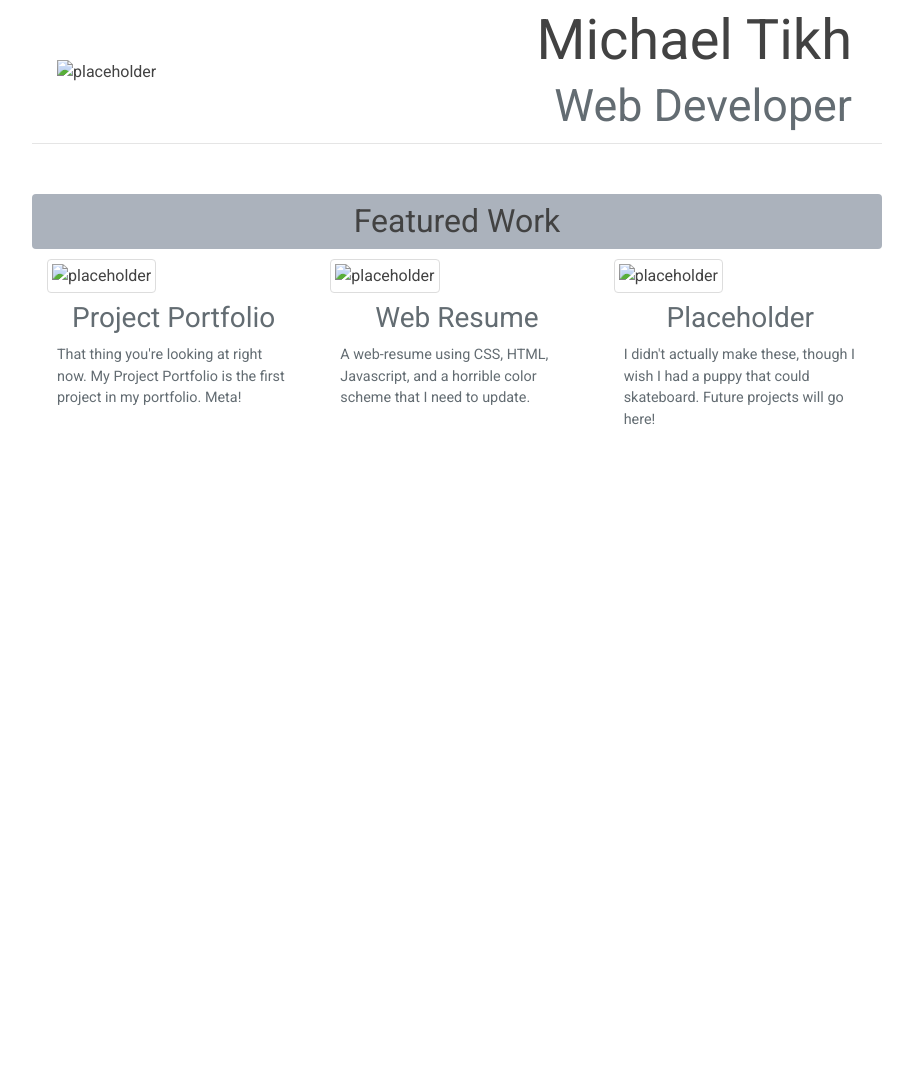
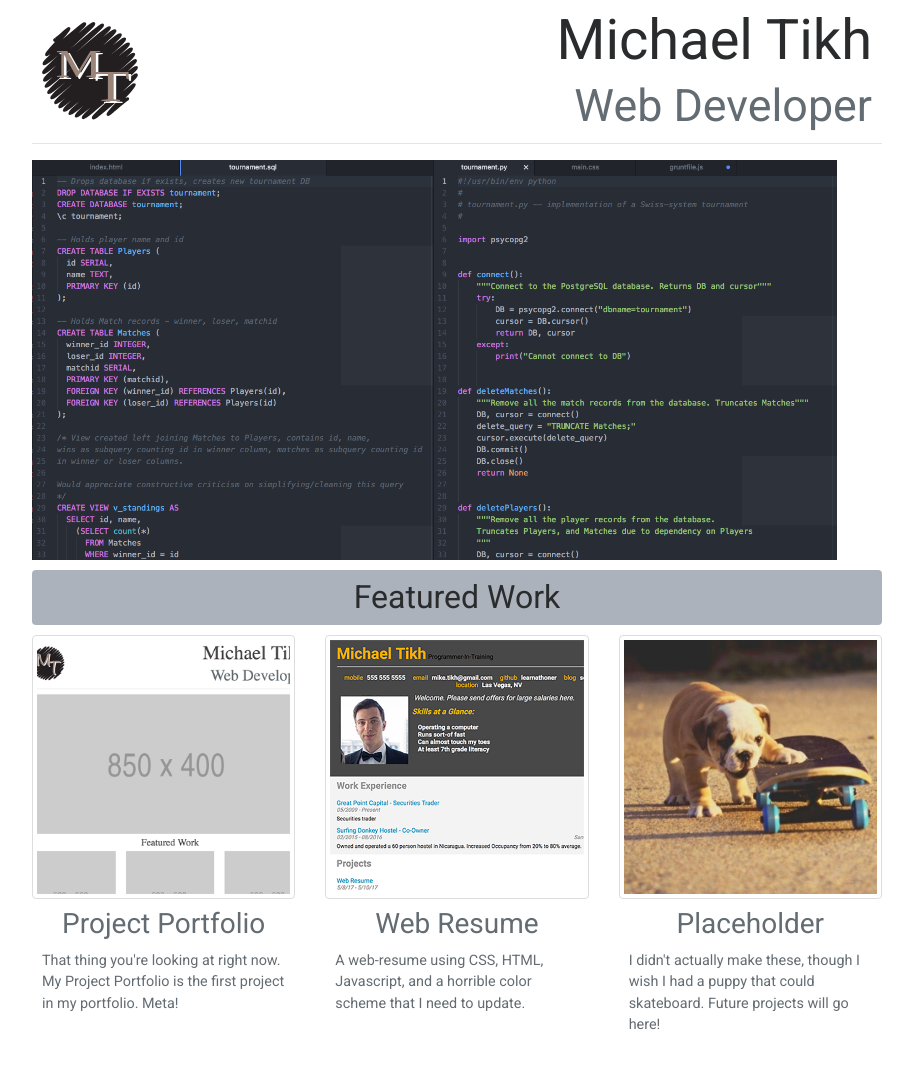
Before and after one commit to learnathoner/Portfolio, a website: page index.html in a window 1280 px wide. Shown: the whole page, without its empty margins (183-1096 px from the left). Before the commit the page ends 800 px from the top, so only its background shows below. Drawn offline with nearby package versions, Linux system fonts and the light colour scheme; a script that the page names is missing.

Commit message:
Final portfolio

```diff
--- a/css/main.css
+++ b/css/main.css
@@ -9,11 +9,14 @@ body, html {
   height: 100%;
 }
 
+/*
+I decided to use 850px as my container width, so several media requests
+happen there - aligning header and featured-items with the container edge
+*/
 body {
   font-family: 'Roboto', sans-serif;
   font-size: 16px;
   list-style: 1.2em;
-  color: #424242;
   max-width: 850px;
   margin-left: auto;
   margin-right: auto;
@@ -23,16 +26,11 @@ h1, h2, h3, h4, h5 {
   margin: 0;
 }
 
-ul {
-  list-style: none;
-  padding: 0;
-  margin: 0;
-}
-
 p {
   padding: 10px;
 }
 
+/* Remove container padding from HRs */
 .line {
   margin-left: -15px;
   margin-right: -15px;
@@ -58,14 +56,22 @@ p {
   text-align: right;
 }
 
+/* Extend header to edge of container once window > 850px */
+@media (min-width: 850px) {
+  .header {
+    margin: 0 -15px 0 -15px;
+  }
+  .header-text {
+    margin-right: 0;
+  }
+}
+
 .header > .logo {
   max-height: 100px;
 }
 
 #header-divider {
   margin-top: 0;
-  margin-left: -15px;
-  margin-right: -15px;
 }
 
 /*
@@ -73,9 +79,6 @@ p {
 * Main
 *
 */
-
-.content {
-}
 
 /*
 *
@@ -103,8 +106,14 @@ p {
 }
 
 @media (min-width: 576px) {
-  .featured-header {
+  .featured-section-header {
     font-size: 2.0rem;
+  }
+}
+
+@media (min-width: 850px) {
+  .featured-items {
+    margin: 0 -30px 0 -30px;
   }
 }
 
@@ -118,13 +127,12 @@ p {
 
 /*
 *
-* Bootstrap breakpoints
+* Bootstrap breakpoints for reference:
 *
 */
 
-/*TODO: Why is medium breakpoint not activated using "dev tools" iPad?*/
 
-// Small devices (landscape phones, 576px and up)
+/*// Small devices (landscape phones, 576px and up)
 @media (min-width: 576px) {
   }
 }
@@ -136,4 +144,4 @@ p {
 @media (min-width: 992px) { ... }
 
 // Extra large devices (large desktops, 1200px and up)
-@media (min-width: 1200px) { ... }
+@media (min-width: 1200px) { ... }*/
--- a/index.html
+++ b/index.html
@@ -4,7 +4,8 @@
     <meta charset="UTF-8">
     <meta name="viewport" content="width=device-width, initial-scale=1.0">
     <meta http-equiv="X-UA-Compatible" content="IE=edge">
-    <title>Portfolio Page</title>
+    <title>Mike's Project Portfolio</title>
+    <link rel="icon" href="images/logo.png">
     <!-- Bootstrap CSS -->
     <link rel="stylesheet" href="https://maxcdn.bootstrapcdn.com/bootstrap/4.0.0-alpha.6/css/bootstrap.min.css" integrity="sha384-rwoIResjU2yc3z8GV/NPeZWAv56rSmLldC3R/AZzGRnGxQQKnKkoFVhFQhNUwEyJ" crossorigin="anonymous">
     <link rel="stylesheet" type="text/css" href="css/main.css">
@@ -17,7 +18,7 @@
       <!-- Header -->
       <header class="header">
         <!-- Logo image -->
-          <img class="logo" src="images/logo.svg" alt="placeholder">
+          <img class="logo" src="images/logo.svg" alt="portfolio logo">
         <!-- Large Name/Caption for < 576px -->
         <div class="header-text-large hidden-xs-down header-text">
           <h1 class="display-4">Michael Tikh<br>
@@ -33,14 +34,12 @@
       <hr class="line" id="header-divider">
 
       <!-- TODO: Ask when to use HTML5 tags and comments? -->
-
       <!-- Main section -->
       <main>
-        <section class="content">
 
-          <!-- TODO: Ask about imageMagick/grunt for multiple aspect ratios -->
         <!-- Main Portfolio Image -->
         <section class="main-image-container row">
+          <!-- TODO: Ask about imageMagick/grunt for multiple aspect ratios -->
           <picture>
             <source media="(min-width: 700px)" srcset="images/sql-project.png" />
             <img class="main-image" src="images/sql-project-sm-med.png" alt="">
@@ -49,24 +48,22 @@
 
         <!-- Featured Work -->
         <section class="featured">
-
           <!-- Featured Work Header -->
           <section class="featured-header-container row rounded">
             <div class="col-12 text-center">
-                <h3 class="featured-header">
+              <h3 class="featured-section-header">
                 Featured Work
               </h3>
             </div>
           </section>
-
           <!-- Featured Work Items -->
           <section class="featured-items row">
             <!-- Item 1 -->
-              <figure class="figure featured-item col-xs-12 col-sm-6 col-md-4">
+            <figure class="figure featured-item col-sm-12 col-md-6 col-lg-4">
               <picture>
-                  <source media="(max-width: 575px)" srcset="images/website-project-sm.png" />
-                  <source media="(min-width: 576px)" srcset="images/website-project-med-lg.png" />
-                  <img class="featured-image img-thumbnail" src="images/website-project.png" alt="placeholder">
+                <source media="(max-width: 767px)" srcset="images/website-project-sm.png" />
+                <source media="(min-width: 768px)" srcset="images/website-project-med-lg.png" />
+                <img class="featured-image img-thumbnail" src="images/website-project.png" alt="Portfolio Project">
               </picture>
               <figcaption class="figure-caption featured-caption">
                 <h3 class="featured-item-heading text-center">Project Portfolio</h3>
@@ -74,11 +71,11 @@
               </figcaption>
             </figure>
             <!-- Item 2 -->
-              <figure class="figure featured-item col-xs-12 col-sm-6 col-md-4">
+            <figure class="figure featured-item col-sm-12 col-md-6 col-lg-4">
               <picture>
-                  <source media="(max-width: 575px)" srcset="images/resume-project-sm2x.png 2x, images/resume-project-sm.png" />
-                  <source media="(min-width: 576px)" srcset="images/resume-project-med-lg.png" />
-                  <img class="featured-img img-thumbnail" src="images/resume-project.png" alt="placeholder">
+                <source media="(max-width: 767px)" srcset="images/resume-project-sm2x.png 2x, images/resume-project-sm.png" />
+                <source media="(min-width: 768px)" srcset="images/resume-project-med-lg.png" />
+                <img class="featured-img img-thumbnail" src="images/resume-project.png" alt="Resume Project">
               </picture>
               <figcaption class="figure-caption featured-caption">
                 <h3 class="featured-item-heading text-center">Web Resume</h3>
@@ -86,11 +83,11 @@
               </figcaption>
             </figure>
             <!-- Item 3 -->
-              <figure class="figure featured-item col-xs-12 col-sm-6 col-md-4">
+            <figure class="figure featured-item col-sm-12 col-md-6 col-lg-4">
               <picture>
-                  <source media="(max-width: 575px)" srcset="images/placeholder-sm.jpeg" />
-                  <source media="(min-width: 576px)" srcset="images/placeholder-med-lg.jpeg" />
-                  <img class="featured-img img-thumbnail" src="http://placekitten.com/200/300" alt="placeholder">
+                <source media="(max-width: 767px)" srcset="images/placeholder-sm.jpeg" />
+                <source media="(min-width: 768px)" srcset="images/placeholder-med-lg.jpeg" />
+                <img class="featured-img img-thumbnail" src="http://placekitten.com/200/300" alt="Future Projects here">
               </picture>
               <figcaption class="figure-caption featured-caption">
                 <h3 class="featured-item-heading text-center">Placeholder</h3>
@@ -99,7 +96,6 @@
             </figure>
           </section>
         <!-- close sections Featured and Content -->
-          </section>
         </section>
       </main>
     </div>
```
Also changed, not shown: images/logo.png (added), images/logo.svg (added), images/placeholder-med-lg.jpeg (added), images/placeholder-sm.jpeg (added), images/resume-project-med-lg.png (added), images/resume-project-sm.png (added), images/resume-project-sm2x.png (added), images/resume-project.png (added), images/sql-project-sm-med.png (added), images/sql-project.png (added), images/website-project-med-lg.png (added), images/website-project-sm.png (added), images/website-project.png (added), 1 other file. Lines whose indentation alone changed are shown as unchanged.
